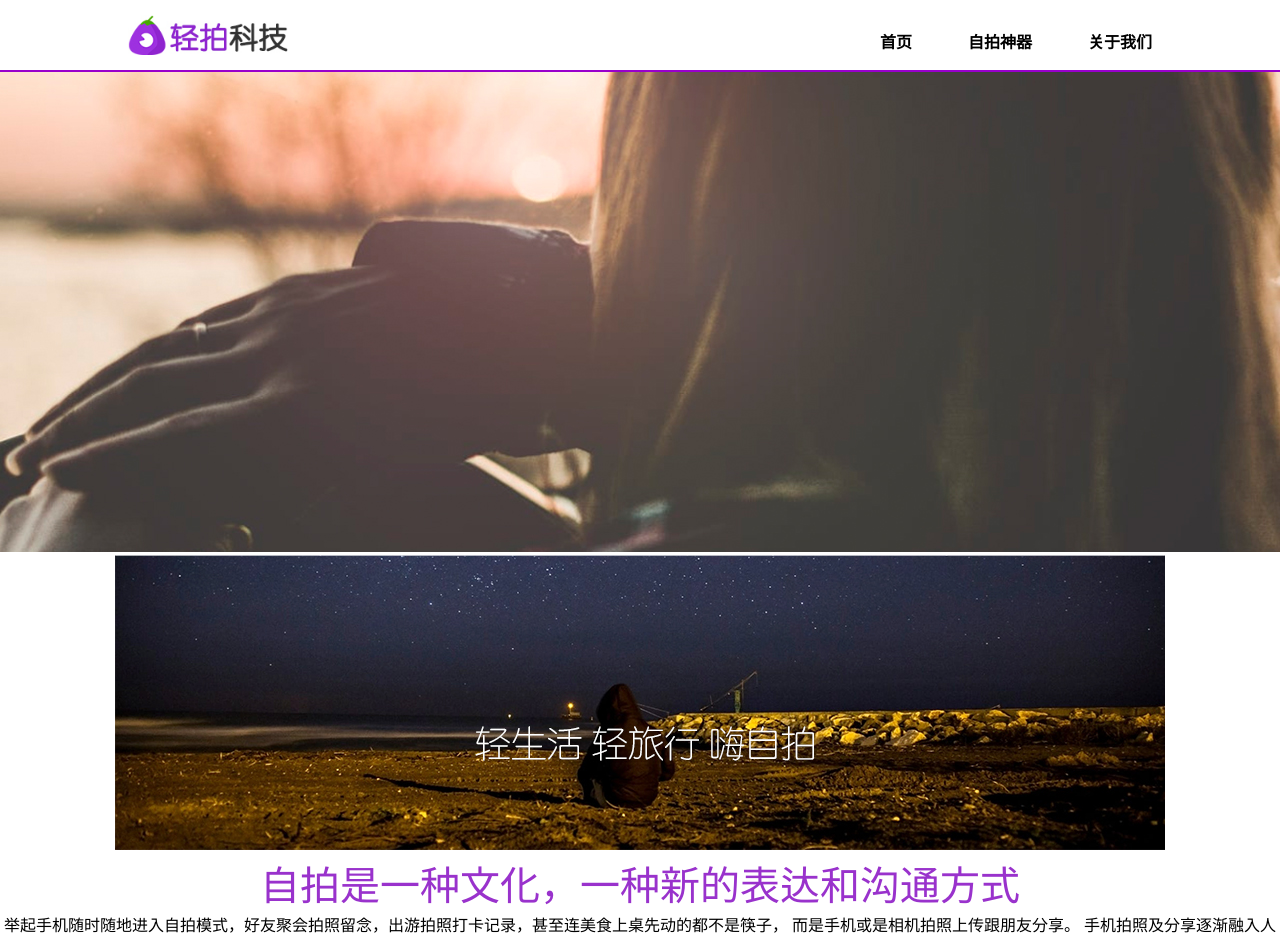
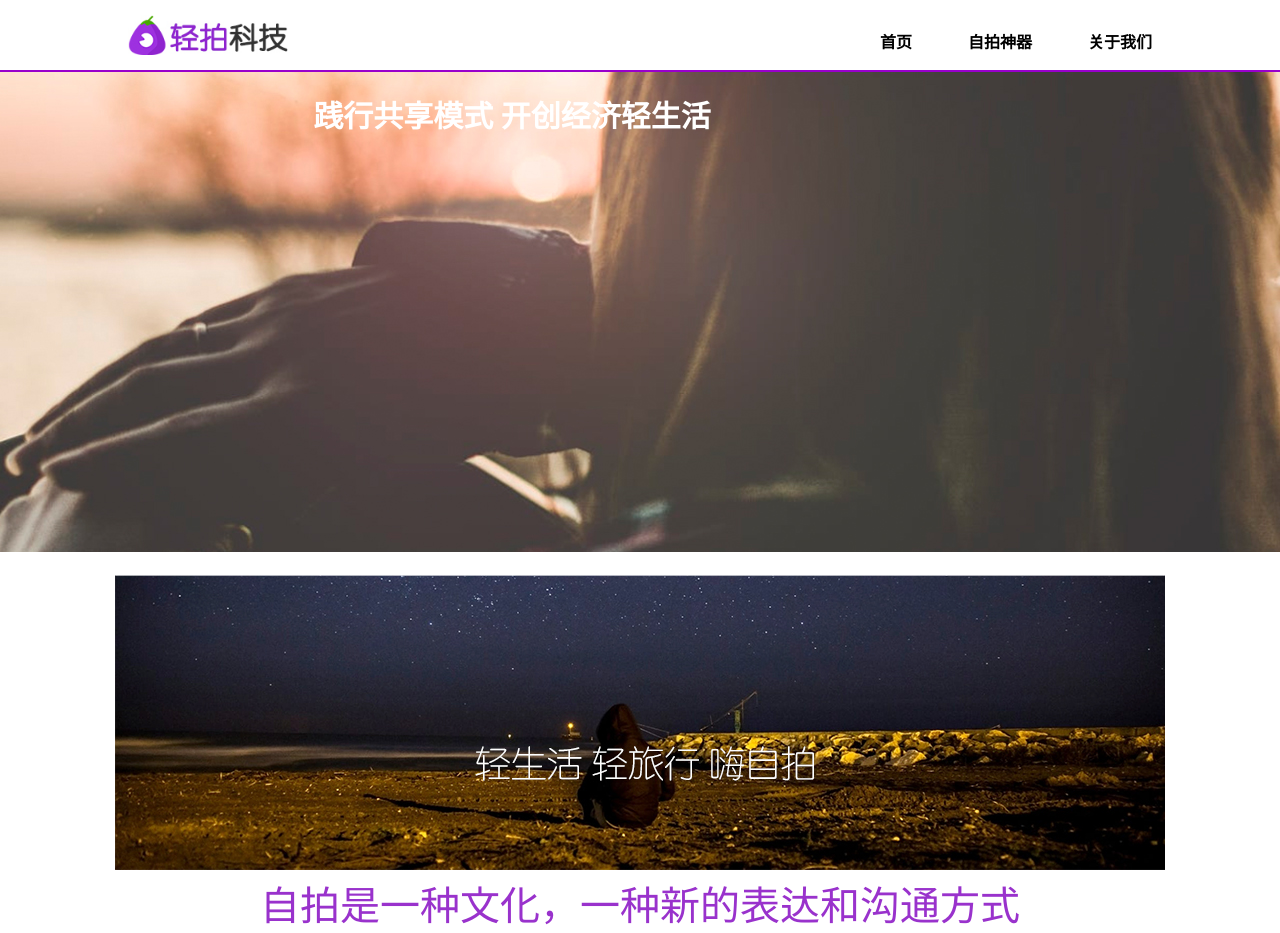
Before and after one commit to will-lzx/light, a Django app: page /home/about in a window 1280 px wide. Shown: the top 933 px of the page. Run offline with Django 3.2, Linux system fonts and the light colour scheme.

Commit message:
调整官网首页

```diff
--- a/templates/home/about.html
+++ b/templates/home/about.html
@@ -5,7 +5,9 @@
 {% block title %}关于我们{% endblock %}
 
 {% block content %}
-    <div class="main_content_about"></div>
+    <div class="main_content_about">
+       <div class="about_slogn">践行共享模式 开创经济轻生活</div>
+    </div>
     <table>
         <tr>
             <td style="margin: 0;"><img src="{% static 'images/about/page3_about.jpg' %}"></td>
```
